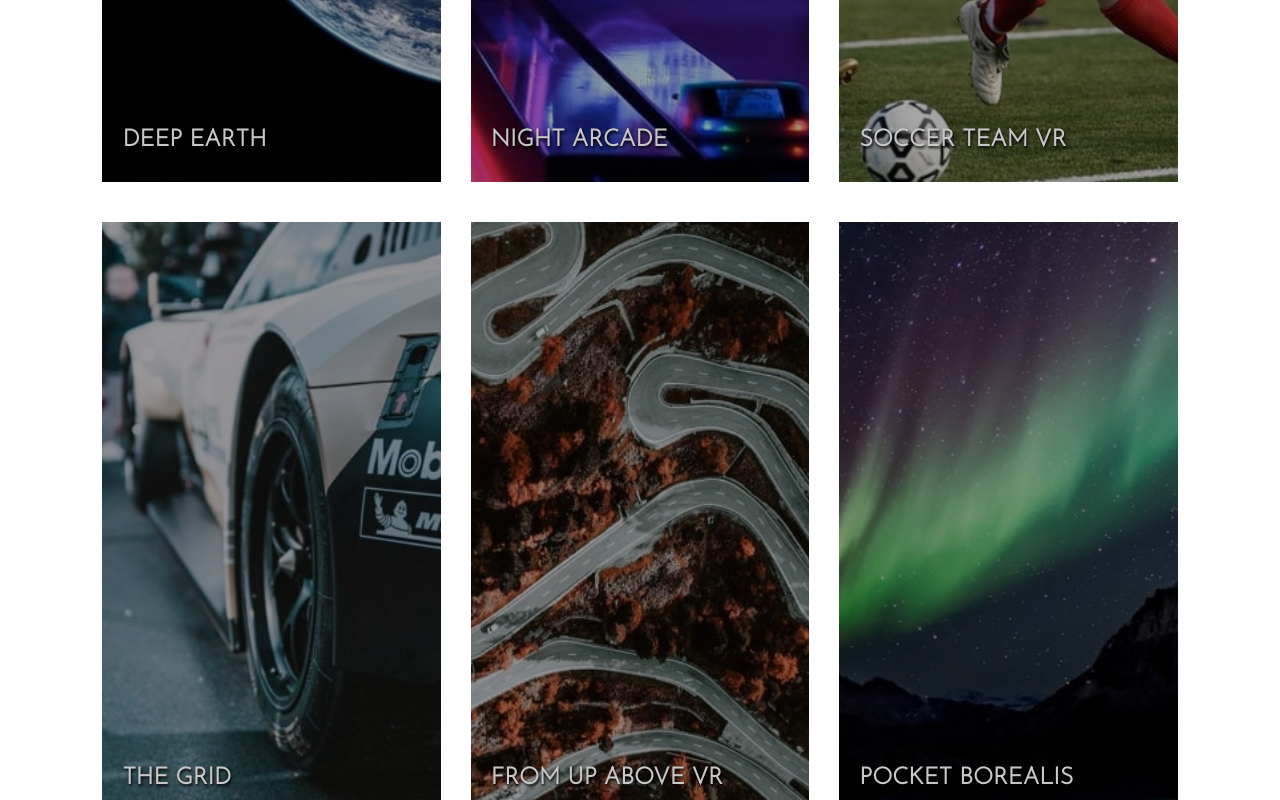
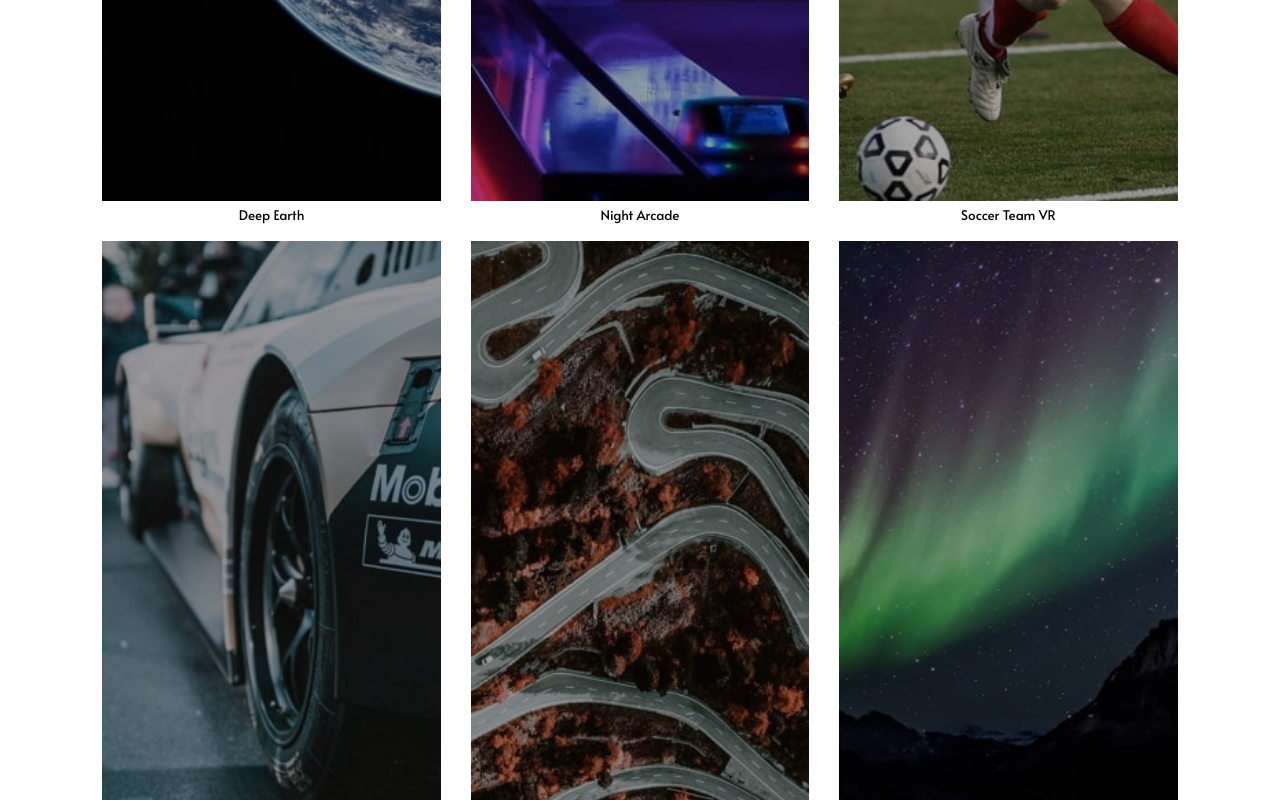
Before and after one commit to Diarrah/Loopstudio, a React (Create React App) app: page / in a window 1280 px wide. Shown: the part 1760-2560 px from the top of the page. Built offline with nearby package versions, Linux system fonts and the light colour scheme.

Commit message:
H4 changed to span

```diff
--- a/src/components/Creations.js
+++ b/src/components/Creations.js
@@ -15,7 +15,7 @@ const Creations = ({ viewport }) => {
                             src={require(`../images/${viewport > 768 ? 'desktop' : 'mobile'}/${creation.image}`).default}
                             alt={`${creation.title} thumbnail`}
                         />
-                        <h4>{creation.title}</h4>
+                        <span>{creation.title}</span>
                     </button>
                 ))}
             </div>
```
